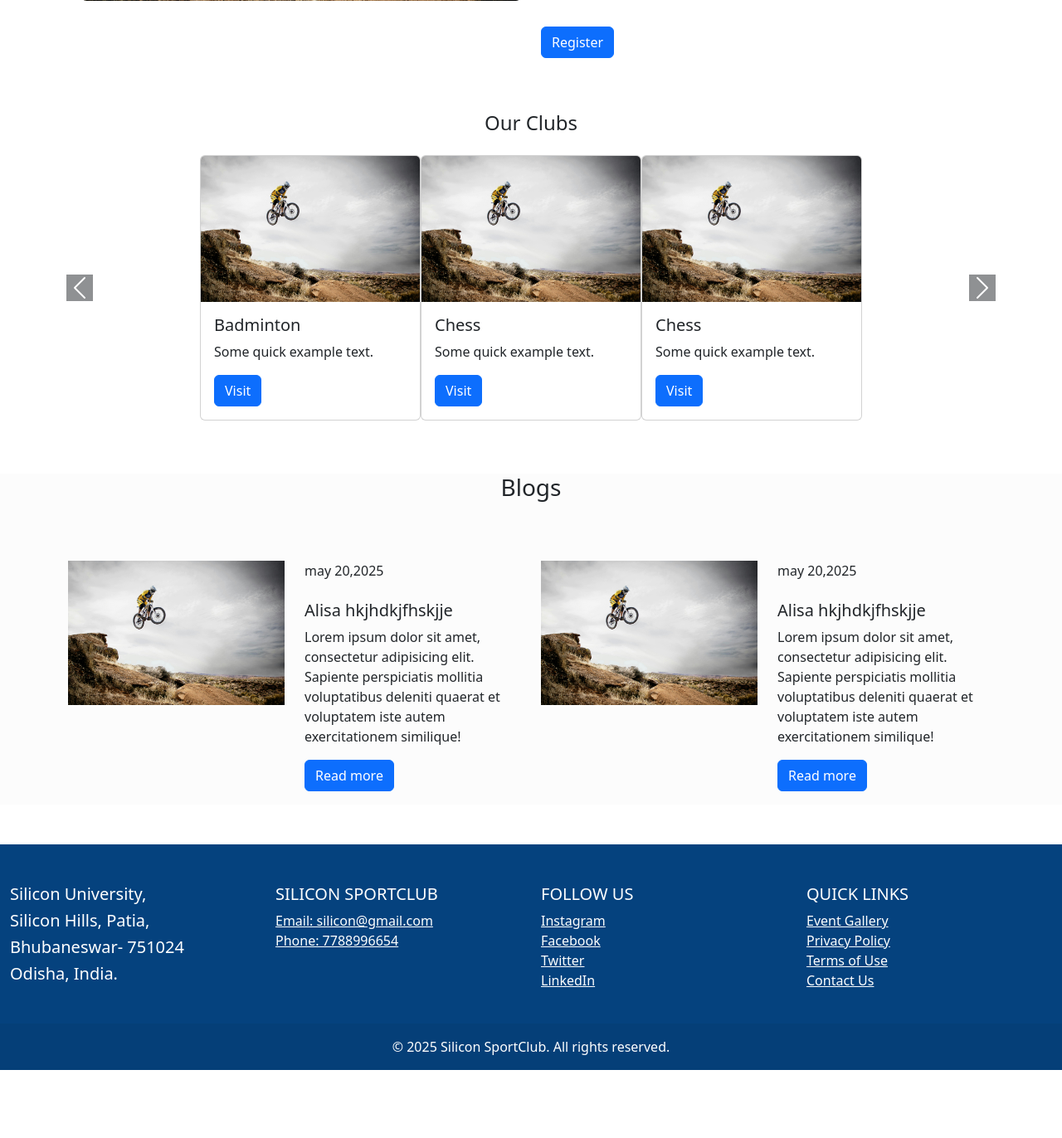
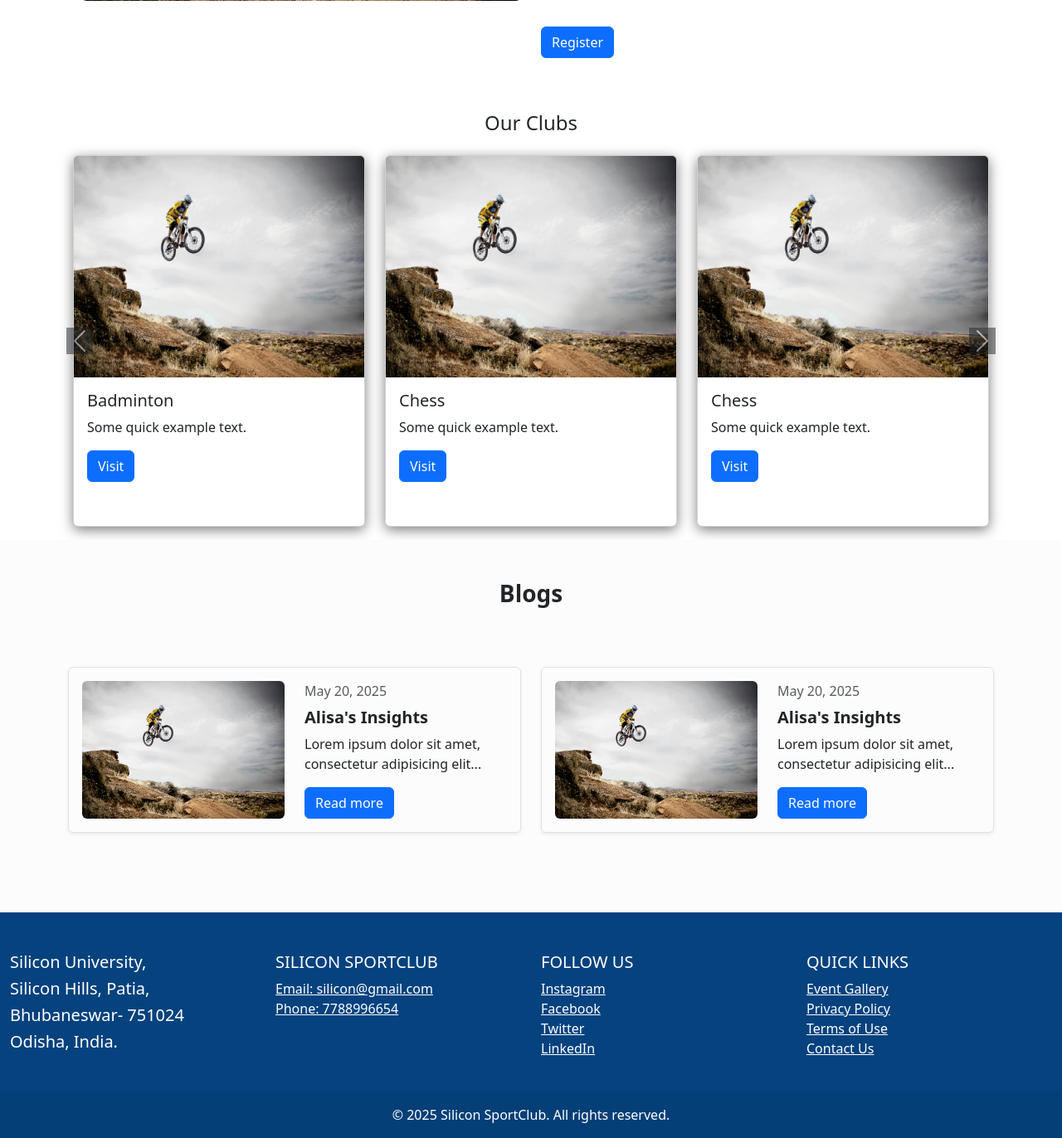
Before and after one commit to Alisa-oram/MCAProject, a PHP site: page / in a window 1280 px wide. Shown: the part 1253-2625 px from the top of the page at 83% size. Before the commit the page ends 2543 px from the top, so only its background shows below. Run offline with PHP 8.4, Linux system fonts and the light colour scheme.

Commit message:
user page and font

```diff
--- a/admin/dashboard.php
+++ b/admin/dashboard.php
@@ -33,7 +33,7 @@
                 </div>
             </div>
         </div>
-        <div class="col-md-4">
+        <div class="col-md-4 mt-4">
             <div class="card card-widget bg-info">
                 <div class="card-body text-center">
                     <a href="blog.php" class="text-decoration-none">
--- a/assets/css/index.css
+++ b/assets/css/index.css
@@ -59,3 +59,11 @@
         .btn:hover {
                 background-color: darkred;
             }
+            .card {
+              transition: background-color 0.3s ease-in-out, transform 0.3s ease-in-out;
+          }
+
+          .card:hover {
+              background-color: rgba(0, 0, 0, 0.1); /* Slightly black background */
+              transform: scale(1.03); /* Subtle zoom effect */
+          }
--- a/fragments/navbar.php
+++ b/fragments/navbar.php
@@ -1,6 +1,3 @@
-<?php
-    session_start();
-?>
 <!DOCTYPE html>
 <html lang="en">
 <head>
@@ -12,28 +9,21 @@
     <link rel="stylesheet" href="https://cdn.jsdelivr.net/npm/bootstrap@5.3.0/dist/css/bootstrap.min.css">
 </head>
 <body>
-    <nav class="navbar navbar-expand-lg   position-absolute w-100" style="background-color: #05427e;">
+    <nav class="navbar navbar-expand-lg position-absolute w-100" style="background-color: #05427e;">
         <div class="container-fluid">
             <a class="navbar-brand text-white d-flex align-items-center" href="./index.php">
-                <img src="./assets/images/image.png" alt="Logo" width=" 50" height="50" class="me-2 rounded-circle">
-                My Website
+                <img src="./assets/images/image.png" alt="Logo" width="50" height="50" class="me-2 rounded-circle">
+                <span class="name" style="font-family:'Georgia', Serif;font-size: 24px;">SILICON SPORT</span>
             </a>
-            <button class="navbar-toggler" type="button" data-bs-toggle="collapse" data-bs-target="#navbarNav">
+            <button class="navbar-toggler" type="button" data-bs-toggle="collapse" data-bs-target="#navbarNav" aria-controls="navbarNav" aria-expanded="false" aria-label="Toggle navigation">
                 <span class="navbar-toggler-icon"></span>
             </button>
             <div class="collapse navbar-collapse justify-content-end" id="navbarNav">
                 <ul class="navbar-nav">
-                    <li class="nav-item"><a class="nav-link text-white" href="#">Home</a></li>
-                    <li class="nav-item"><a class="nav-link text-white" href="#">Matches</a></li>
-                    <li class="nav-item"><a class="nav-link text-white" href="#">Blogs</a></li>
-                    <li class="nav-item login-hover">
-                        <a class="nav-link text-white" href="#">Login</a>
-                        <div class="login-popup">
-                            <a href="login.php">Student</a>
-                            <a href="login.php">Admin</a>
-                            <a href="login.php">Coach</a>
-                        </div>
-                    </li>
+                    <li class="nav-item"><a class="nav-link text-white mx-3" style="font-family: 'Georgia', Serif; font-size: 18px;" href="#">Home</a></li>
+                    <li class="nav-item"><a class="nav-link text-white mx-3" style="font-family: 'Georgia', Serif; font-size: 18px;" href="#">Matches</a></li>
+                    <li class="nav-item"><a class="nav-link text-white mx-3" style="font-family: 'Georgia', Serif; font-size: 18px;" href="#">Blogs</a></li>
+                    <li class="nav-item"><a class="nav-link text-white mx-3" style="font-family: 'Georgia', Serif; font-size: 18px;" href="login.php">Login</a></li>
                 </ul>
             </div>
         </div>
--- a/index.php
+++ b/index.php
@@ -76,30 +76,30 @@
     <div id="carouselExampleControls" class="carousel slide" data-ride="carousel">
         <div class="carousel-inner">
             <div class="carousel-item active">
-                <div class="cards-wrapper">
-                    <div class="card">
-                        <img src="./assets/images/heroimg.jpg" class="card-img-top" alt="badminton">
+                <div class="cards-wrapper d-flex justify-content-center gap-4">
+                    <div class="card hover" style="width: 22rem; height: 28rem;transition: all 0.3s; box-shadow: 0px 4px 15px rgba(0, 0, 0, 0.5);">
+                        <img src="./assets/images/heroimg.jpg" class="card-img-top" style="height: 60%;" alt="badminton">
                         <div class="card-body">
                             <h5 class="card-title">Badminton</h5>
                             <p class="card-text">Some quick example text.</p>
                             <a href="#" class="btn btn-primary">Visit</a>
                         </div>
                     </div>
-                    <div class="card d-none d-md-block">
-                        <img src="./assets/images/heroimg.jpg" class="card-img-top" alt="chess">
+                    <div class="card hover d-none d-md-block" style="width: 22rem; height: 28rem;transition: all 0.3s; box-shadow: 0px 4px 15px rgba(0, 0, 0, 0.5);">
+                        <img src="./assets/images/heroimg.jpg" class="card-img-top" style="height: 60%;" alt="chess">
                         <div class="card-body">
                             <h5 class="card-title">Chess</h5>
                             <p class="card-text">Some quick example text.</p>
                             <a href="#" class="btn btn-primary">Visit</a>
                         </div>
                     </div>
-                    <div class="card d-none d-md-block">
-                        <img src="./assets/images/heroimg.jpg" class="card-img-top" alt="chess">
-                            <div class="card-body">
-                                <h5 class="card-title">Chess</h5>
-                                <p class="card-text">Some quick example text.</p>
-                                <a href="#" class="btn btn-primary">Visit</a>
-                            </div>
+                    <div class="card hover d-none d-md-block" style="width: 22rem; height: 28rem;transition: all 0.3s; box-shadow: 0px 4px 15px rgba(0, 0, 0, 0.5);">
+                        <img src="./assets/images/heroimg.jpg" class="card-img-top" style="height: 60%;" alt="chess">
+                        <div class="card-body">
+                            <h5 class="card-title">Chess</h5>
+                            <p class="card-text">Some quick example text.</p>
+                            <a href="#" class="btn btn-primary">Visit</a>
+                        </div>
                     </div>
                 </div>
             </div>
@@ -129,6 +129,7 @@
                         <a href="#" class="btn btn-primary">Visit</a>
                     </div>
                 </div>
+
             </div>
         </div>
     </div>
@@ -139,51 +140,39 @@
             <span class="carousel-control-next-icon bg-dark" aria-hidden="true"></span>
         </a>
 </div>
-<div class="blog" style="background:rgba(193, 197, 200, 0.05);">
+<div class="blog py-5" style="background:rgba(193, 197, 200, 0.05);">
     <div class="container mb-5">
-        <h3 class="text-dark text-center mt-5">Blogs</h3>
+        <h3 class="text-dark text-center fw-bold">Blogs</h3>
         <div class="row mt-4">
             <div class="col-sm-6 mt-5">
-                <div class="custom-media d-flex">
+                <div class="custom-media d-flex border rounded shadow-sm p-3">
                     <div class="row">
                         <div class="col-md-6">
-                            <div class="img mr-4">
-                                <img src="./assets/images/heroimg.jpg" class="img-fluid h-100">
-                            </div>
+                            <img src="./assets/images/heroimg.jpg" class="img-fluid h-100 rounded">
                         </div>
                         <div class="col-md-6">
                             <div class="text-dark">
-                                <span class="meta">may 20,2025</span>
-                                <h3 class="mb-4">
-                                    <h5>Alisa hkjhdkjfhskjje</h5>
-                                </h3>
-                                <p>Lorem ipsum dolor sit amet, consectetur adipisicing elit. Sapiente perspiciatis mollitia voluptatibus deleniti quaerat et voluptatem iste autem exercitationem similique!</p>
-                                <p>
-                                    <a href="#"class="btn btn-primary">Read more</a>
-                                </p>
+                                <span class="meta text-muted">May 20, 2025</span>
+                                <h5 class="fw-bold mt-2">Alisa's Insights</h5>
+                                <p>Lorem ipsum dolor sit amet, consectetur adipisicing elit...</p>
+                                <a href="#" class="btn btn-primary">Read more</a>
                             </div>
                         </div>
                     </div>
                 </div>
             </div>
             <div class="col-sm-6 mt-5">
-                <div class="custom-media d-flex">
+                <div class="custom-media d-flex border rounded shadow-sm p-3">
                     <div class="row">
                         <div class="col-md-6">
-                            <div class="img mr-4">
-                                <img src="./assets/images/heroimg.jpg" class="img-fluid">
-                            </div>
+                            <img src="./assets/images/heroimg.jpg" class="img-fluid h-100 rounded">
                         </div>
                         <div class="col-md-6">
                             <div class="text-dark">
-                                <span class="meta">may 20,2025</span>
-                                <h3 class="mb-4">
-                                    <h5>Alisa hkjhdkjfhskjje</h5>
-                                </h3>
-                                <p>Lorem ipsum dolor sit amet, consectetur adipisicing elit. Sapiente perspiciatis mollitia voluptatibus deleniti quaerat et voluptatem iste autem exercitationem similique!</p>
-                                <p>
-                                    <a href="#"class="btn btn-primary">Read more</a>
-                                </p>
+                                <span class="meta text-muted">May 20, 2025</span>
+                                <h5 class="fw-bold mt-2">Alisa's Insights</h5>
+                                <p>Lorem ipsum dolor sit amet, consectetur adipisicing elit...</p>
+                                <a href="#" class="btn btn-primary">Read more</a>
                             </div>
                         </div>
                     </div>
```
Also changed, not shown: admin/add_coach.html (+27 -18 lines), admin/adminNavbar.php (+5 -2 lines).
